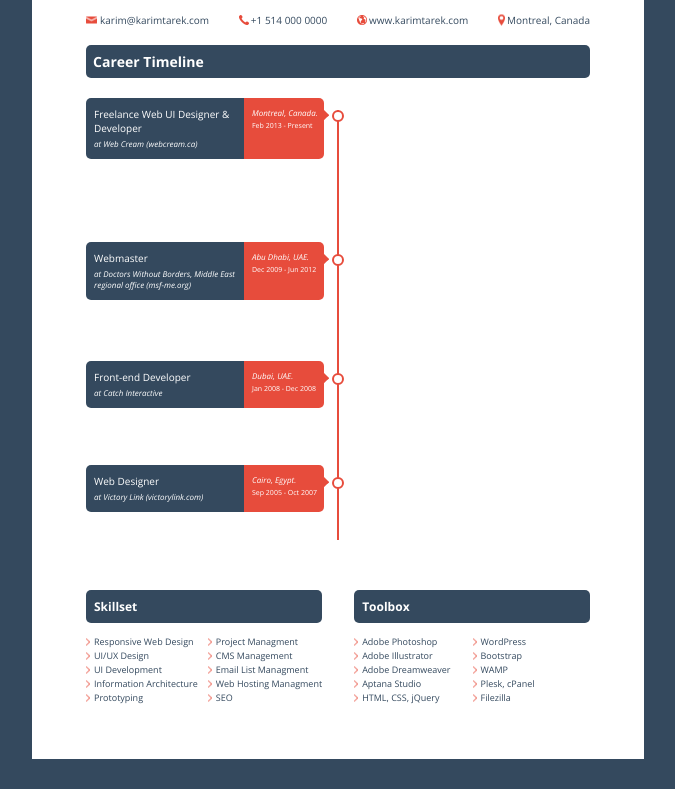
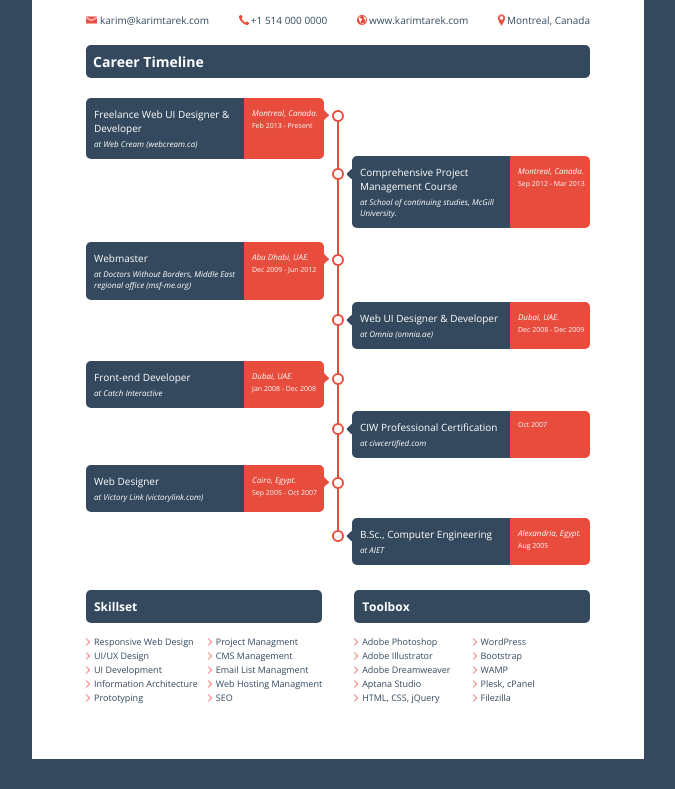
Before and after one commit to raha-frontend/career-timeline, a plain HTML site: page index.html in a window 1280 px wide. Shown: the part 147-936 px from the top of the page, without its empty margins (302-977 px from the left). Drawn offline with nearby package versions, Linux system fonts and the light colour scheme.

Commit message:
Сверстал десктопную версию сайта

```diff
--- a/index.html
+++ b/index.html
@@ -72,7 +72,52 @@
                         <div class="circle"></div>
                     </div>
                 </div>
-                <div class="content-right"></div>
+                <div class="content-right">
+                    <div class="right-block right-first-block">
+                        <div class="profession-block">
+                            <p class="profession-description">Comprehensive Project Management Course</p>
+                            <span class="profession-span">at School of continuing studies, McGill University.</span>
+                        </div>
+                        <div class="location-block">
+                            <p class="location-description">Montreal, Canada.</p>
+                            <span class="date-description">Sep 2012 - Mar 2013</span>
+                        </div>
+                        <div class="circle circle-left circle-right"></div>
+                    </div>
+                    <div class="right-block right-second-block">
+                        <div class="profession-block">
+                            <p class="profession-description">Web UI Designer & Developer</p>
+                            <span class="profession-span">at Omnia (omnia.ae)</span>
+                        </div>
+                        <div class="location-block">
+                            <p class="location-description">Dubai, UAE.</p>
+                            <span class="date-description">Dec 2008 - Dec 2009</span>
+                        </div>
+                        <div class="circle circle-left circle-right"></div>
+                    </div>
+                    <div class="right-block right-third-block">
+                        <div class="profession-block">
+                            <p class="profession-description">CIW Professional Certification</p>
+                            <span class="profession-span">at ciwcertified.com</span>
+                        </div>
+                        <div class="location-block">
+                            <!-- <p class="location-description">.</p> -->
+                            <span class="date-description">Oct 2007</span>
+                        </div>
+                        <div class="circle circle-left circle-right"></div>
+                    </div>
+                    <div class="right-block right-fourth-block">
+                        <div class="profession-block">
+                            <p class="profession-description">B.Sc., Computer Engineering</p>
+                            <span class="profession-span">at AIET</span>
+                        </div>
+                        <div class="location-block">
+                            <p class="location-description">Alexandria, Egypt.</p>
+                            <span class="date-description">Aug 2005</span>
+                        </div>
+                        <div class="circle circle-left circle-right"></div>
+                    </div>
+                </div>
             </div>
 
             <div class="footer">
--- a/style.css
+++ b/style.css
@@ -132,7 +132,7 @@ body {
     position: absolute;
     left: 50%;
     top: 12px;
-    bottom: 50px;
+    bottom: 60px;
     width: 2px;
     /* height: 100%; */
     background-color: #e74c3c;
@@ -143,7 +143,16 @@ body {
    width: 238px;
 }
 
+.content-right {
+    width: 238px;
+}
+
 .left-block {
+    display: flex;
+    position: relative;
+}
+
+.right-block {
     display: flex;
     position: relative;
 }
@@ -157,6 +166,17 @@ body {
     height: 10px;
     left: 100%;
     top: 12px;
+}
+
+.right-block::before {
+    content: "";
+    position: absolute;
+    background-image: url(./images/career-timeline-template-arrow.png);
+    background-repeat: no-repeat;
+    width: 5px;
+    height: 10px;
+    right: 100%;
+    top: 13px;
 }
 
 .left-first-block {
@@ -173,6 +193,22 @@ body {
 
 .left-fourth-block {
     margin-bottom: 78px;
+}
+
+.right-first-block {
+    margin-top: 58px;
+}
+
+.right-second-block {
+    margin-top: 74px;
+}
+
+.right-third-block {
+    margin-top: 62px;
+}
+
+.right-fourth-block {
+    margin-top: 60px;
 }
 
 .profession-block {
@@ -221,9 +257,17 @@ body {
     top: 12px;
 }
 
-.content-right {
-    width: 47.3%;
+.circle-left {
+    right: -20px;
+    top: 12px;
 }
+
+.circle-right {
+    left: -20px;
+    top: 12px;
+}
+
+
 
 
 
```
Also changed, not shown: images/career-timeline-template-arrow.png (added), 1 other file.
